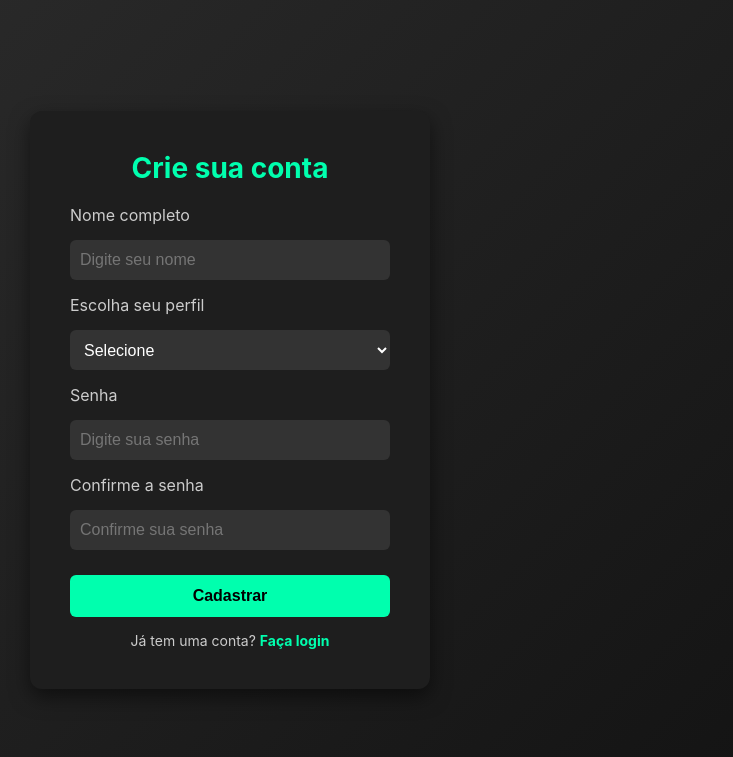
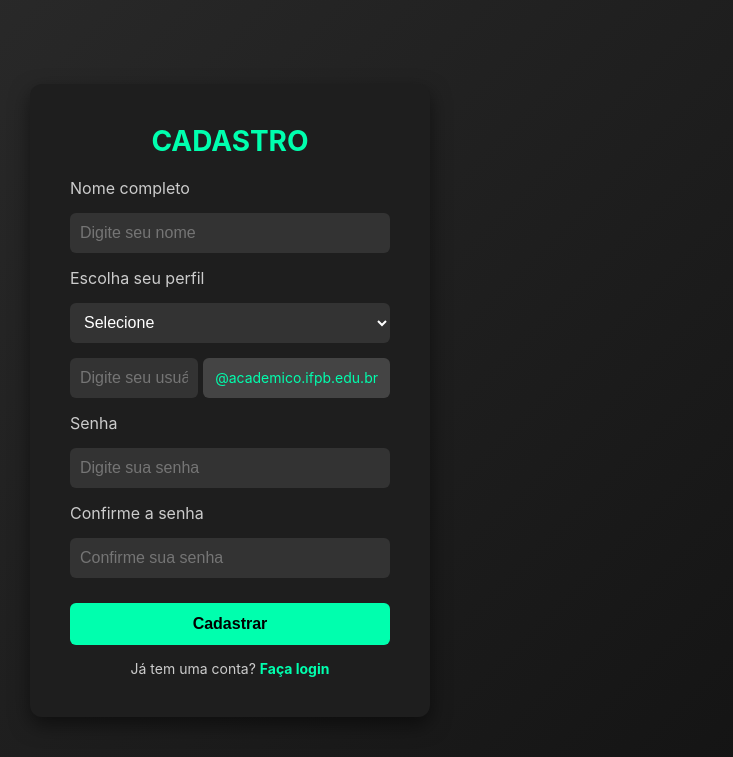
Before and after one commit to aluisioalonso/ifcoins, a Flask app: page /cadastrousuario in a window 1280 px wide. Shown: the top 757 px of the page, without its empty margins (410-1143 px from the left). Run offline with Flask 3, Linux system fonts and the light colour scheme.

Commit message:
mudanças

```diff
--- a/app.py
+++ b/app.py
@@ -3,18 +3,12 @@ from database.database import AlunoDAO, MestreDAO, AcaoDAO, session as db_sessio
 from models.pessoas import AlunoDB, MestreDB, AcaoDB
 
 app = Flask(__name__)
-app.secret_key = 'supersecretkey'
+app.secret_key = 'IUY$#YIy5i#5232'
 
 aluno_dao = AlunoDAO()
 mestre_dao = MestreDAO()
 acao_dao = AcaoDAO()
 
-acoes_disponiveis = {
-    "Deu bom dia": 20,
-    "Salvou um animal": 100,
-    "Ajudou colega": 50,
-    "Organizou mural": 30
-}
 
 @app.route('/', methods=['GET', 'POST'])
 def login():
@@ -22,10 +16,14 @@ def login():
         email = request.form['email']
         senha = request.form['senha']
         role = request.form.get('role')
+
         if role == 'aluno':
             user = aluno_dao.buscar_por_email(email)
+            print(user.nome)
         else:
             user = mestre_dao.buscar_por_email(email)
+            print(user.nome)
+
         if user and user.senha == senha and role == 'aluno':
             session['user'] = user.email
             session['role'] = 'aluno'
@@ -49,11 +47,12 @@ def cadastro():
         role = request.form['role']
         email_user = request.form['emailUser']
         senha = request.form['senha']
-        email_domain = '@ifpb.edu.br' if role == 'mestre' else '@academico.ifpb.edu.br'
+        email_domain = '@academico.ifpb.edu.br'
         email = email_user + email_domain
 
+
         if role == 'aluno':
-            aluno = AlunoDB(nome=nome, email=email, senha=senha)
+            aluno = AlunoDB(nome=nome, email=email, senha=senha, saldo=0)
             aluno_dao.adicionar(aluno)
         elif role == 'mestre':
             mestre = MestreDB(nome=nome, email=email, senha=senha, aprovado=False)
@@ -125,4 +124,4 @@ def rejeitar_mestre(email):
     return redirect(url_for('admin'))
 
 if __name__ == '__main__':
-    app.run(debug=True)
+    app.run(debug=True, port=5002)
--- a/database/database.py
+++ b/database/database.py
@@ -48,8 +48,3 @@ class AcaoDAO:
         if acao:
             acao.status = 'rejeitada'
             session.commit()
-
-
-if __name__ == '__main__':
-    print('estamos criando a estrututa do banco de dados')
-    Base.metadata.create_all(engine)
--- a/models/pessoas.py
+++ b/models/pessoas.py
@@ -11,6 +11,9 @@ class AlunoDB(Base):
     senha = Column(String)
     saldo = Column(Integer, default=0)
     acoes = relationship("AcaoDB", back_populates="aluno")
+
+    def __repr__(self):
+        return f"<AlunoDB(email='{self.email}', nome='{self.nome}', saldo='{self.saldo}', acoes='{self.acoes}')> "
 
 class MestreDB(Base):
     __tablename__ = 'mestres'
--- a/static/css/cadastro.css
+++ b/static/css/cadastro.css
@@ -89,6 +89,7 @@ body {
 .email-group input {
   flex: 1;
   height: 40px;
+  width: 90px;
   border-radius: 6px;
   padding: 0 10px;
   font-size: 16px;
--- a/static/css/login.css
+++ b/static/css/login.css
@@ -95,6 +95,7 @@ h1 {
 
 .email-group input,
 .email-group span {
+    height: 50px;
     flex: 1;
     padding: 14px;
     font-size: 16px;
--- a/static/js/cadastro.js
+++ b/static/js/cadastro.js
@@ -4,20 +4,6 @@ const emailUser = document.getElementById('emailUser');
 const emailDomain = document.getElementById('emailDomain');
 const cadastroForm = document.getElementById('cadastroForm');
 
-emailContainer.classList.add('hidden');
-
-roleSelect.addEventListener('change', () => {
-    if (!roleSelect.value) {
-        emailContainer.classList.add('hidden');
-    } else {
-        emailContainer.classList.remove('hidden');
-        if (roleSelect.value === 'mestre') {
-            emailDomain.textContent = '@ifpb.edu.br';
-        } else if (roleSelect.value === 'aluno') {
-            emailDomain.textContent = '@academico.ifpb.edu.br';
-        }
-    }
-});
 
 cadastroForm.addEventListener('submit', (e) => {
     if (!roleSelect.value) {
--- a/templates/cadastro.html
+++ b/templates/cadastro.html
@@ -6,33 +6,13 @@
     <title>Cadastro</title>
     <link rel="stylesheet" href="{{ url_for('static', filename='css/cadastro.css') }}">
     <style>
-        .email-group {
-            display: flex;
-            gap: 5px;
-            margin-top: 5px;
-        }
-        .email-group input {
-            flex: 1;
-        }
-        .email-group span {
-            padding: 14px;
-            border: 1px solid #ccc;
-            border-radius: 6px;
-            background-color: #f0f0f0;
-            font-size: 16px;
-            display: flex;
-            align-items: center;
-        }
-        .hidden {
-            display: none;
-        }
+
     </style>
 </head>
 <body>
 <div class="cadastro-container">
-    <h1>Crie sua conta</h1>
+    <h1>CADASTRO</h1>
 
-    <!-- Corrigido: adicionando method="POST" -->
     <form action="/cadastrousuario" method="POST" class="cadastro-form" id="cadastroForm">
         <label for="nome">Nome completo</label>
         <input type="text" id="nome" name="nome" placeholder="Digite seu nome" required>
@@ -44,9 +24,9 @@
             <option value="aluno">Aluno</option>
         </select>
 
-        <div id="emailContainer" class="email-group hidden">
+        <div id="emailContainer" class="email-group">
             <input type="text" id="emailUser" name="emailUser" placeholder="Digite seu usuário" required>
-            <span id="emailDomain">@ifpb.edu.br</span>
+            <span id="emailDomain">@academico.ifpb.edu.br</span>
         </div>
 
         <label for="senha">Senha</label>
```
Also changed, not shown: criarBD.py (added, +11 -0 lines), static/js/login.js (+0 -19 lines), templates/login.html (+5 -5 lines), database.db (deleted), database/database.db (deleted), ifcoins.db (deleted).
